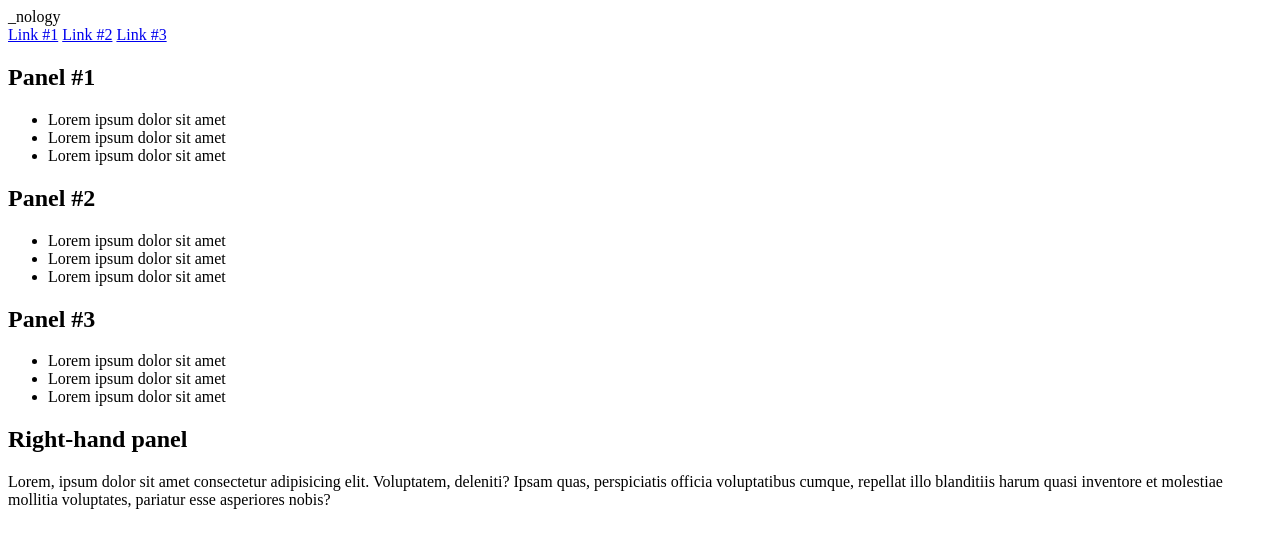
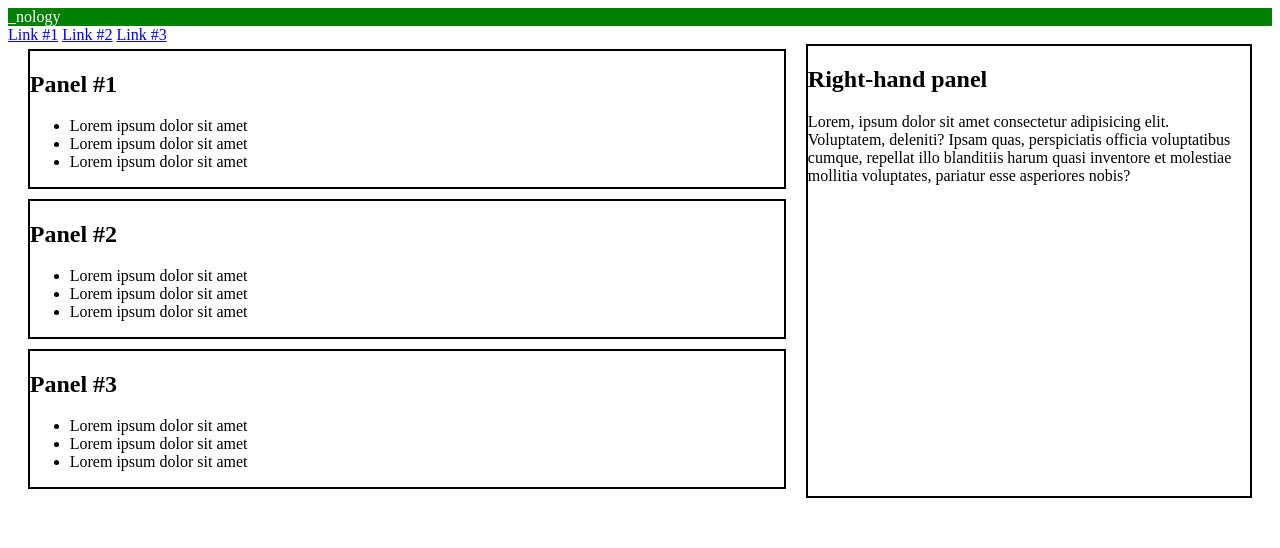
Before and after one commit to BrandonThey/flexbox-challenge, a plain HTML site: page index.html in a window 1280 px wide. Drawn offline with Linux system fonts and the light colour scheme.

Commit message:
Formatted the main section to have vertical and horizontal panels side by side

```diff
--- a/index.html
+++ b/index.html
@@ -5,16 +5,17 @@
     <meta http-equiv="X-UA-Compatible" content="IE=edge">
     <meta name="viewport" content="width=device-width, initial-scale=1.0">
     <title>Document</title>
+    <link rel="stylesheet" href="styles.css">
 </head>
 <body>
 
     <header>
         <nav>
-            <div>
+            <div id="logo">
                 _nology
             </div>
 
-            <div>
+            <div id="navbar">
                 <a href="#" target="_blank">Link #1</a>
                 <a href="#" target="_blank">Link #2</a>
                 <a href="#" target="_blank">Link #3</a>
@@ -24,36 +25,41 @@
 
     <main>
         <article class="horizontal">
+            <div>
                 <h2>Panel #1</h2>
                 <ul>
                     <li>Lorem ipsum dolor sit amet</li>
                     <li>Lorem ipsum dolor sit amet</li>
                     <li>Lorem ipsum dolor sit amet</li>
                 </ul>
-        </article>
+            </div>
 
-        <article class="horizontal">
+            <div>
                 <h2>Panel #2</h2>
                 <ul>
                     <li>Lorem ipsum dolor sit amet</li>
                     <li>Lorem ipsum dolor sit amet</li>
                     <li>Lorem ipsum dolor sit amet</li>
                 </ul>
-        </article>
+            </div>
 
-        <article class="horizontal">
+            <div>
                 <h2>Panel #3</h2>
                 <ul>
                     <li>Lorem ipsum dolor sit amet</li>
                     <li>Lorem ipsum dolor sit amet</li>
                     <li>Lorem ipsum dolor sit amet</li>
                 </ul>
+            </div>
         </article>
 
         <article class="vertical">
+            <div>
                 <h2>Right-hand panel</h2>
                 <p>Lorem, ipsum dolor sit amet consectetur adipisicing elit. Voluptatem, deleniti? Ipsam quas, perspiciatis officia voluptatibus cumque, repellat illo blanditiis harum quasi inventore et molestiae mollitia voluptates, pariatur esse asperiores nobis?</p>
+            </div>
         </article>
+
     </main>
 </body>
 </html>
--- a/styles.css
+++ b/styles.css
@@ -0,0 +1,30 @@
+#logo {
+    background-color: green;
+    color: white;
+}
+#navbar {
+    justify-content: space-evenly;
+}
+
+main {
+    height: 500px;
+    display: flex;
+    justify-content: space-evenly;
+}
+.horizontal {
+    display: flex;
+    flex-direction: column;
+    justify-content: space-around;
+    width: 60%;
+    height: 90%;
+}
+
+.horizontal div {
+    border: 2px solid black;
+}
+
+.vertical {
+    width: 35%;
+    height: 90%;
+    border: 2px solid black;
+}
```
Lines whose indentation alone changed are shown as unchanged.
